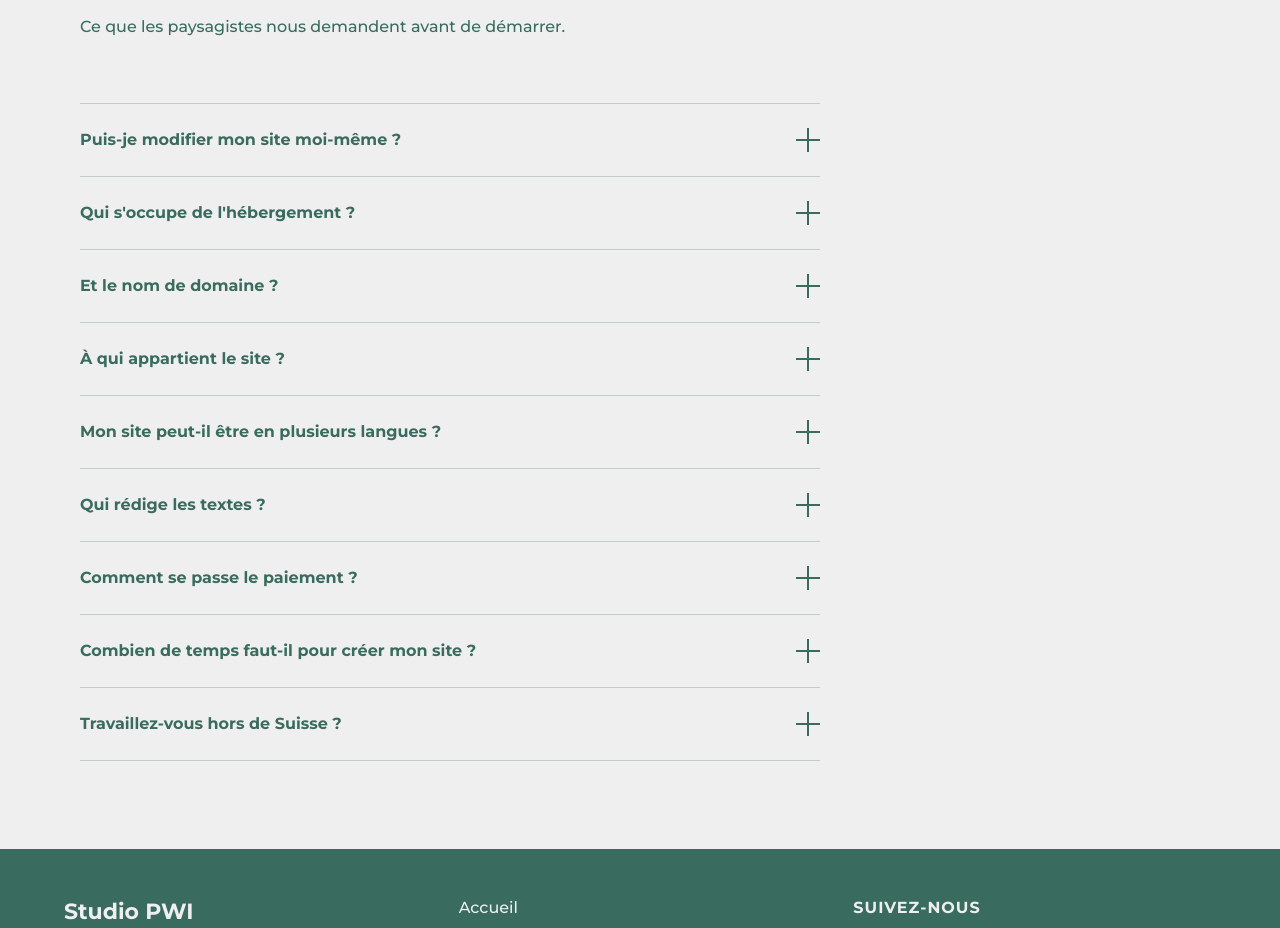
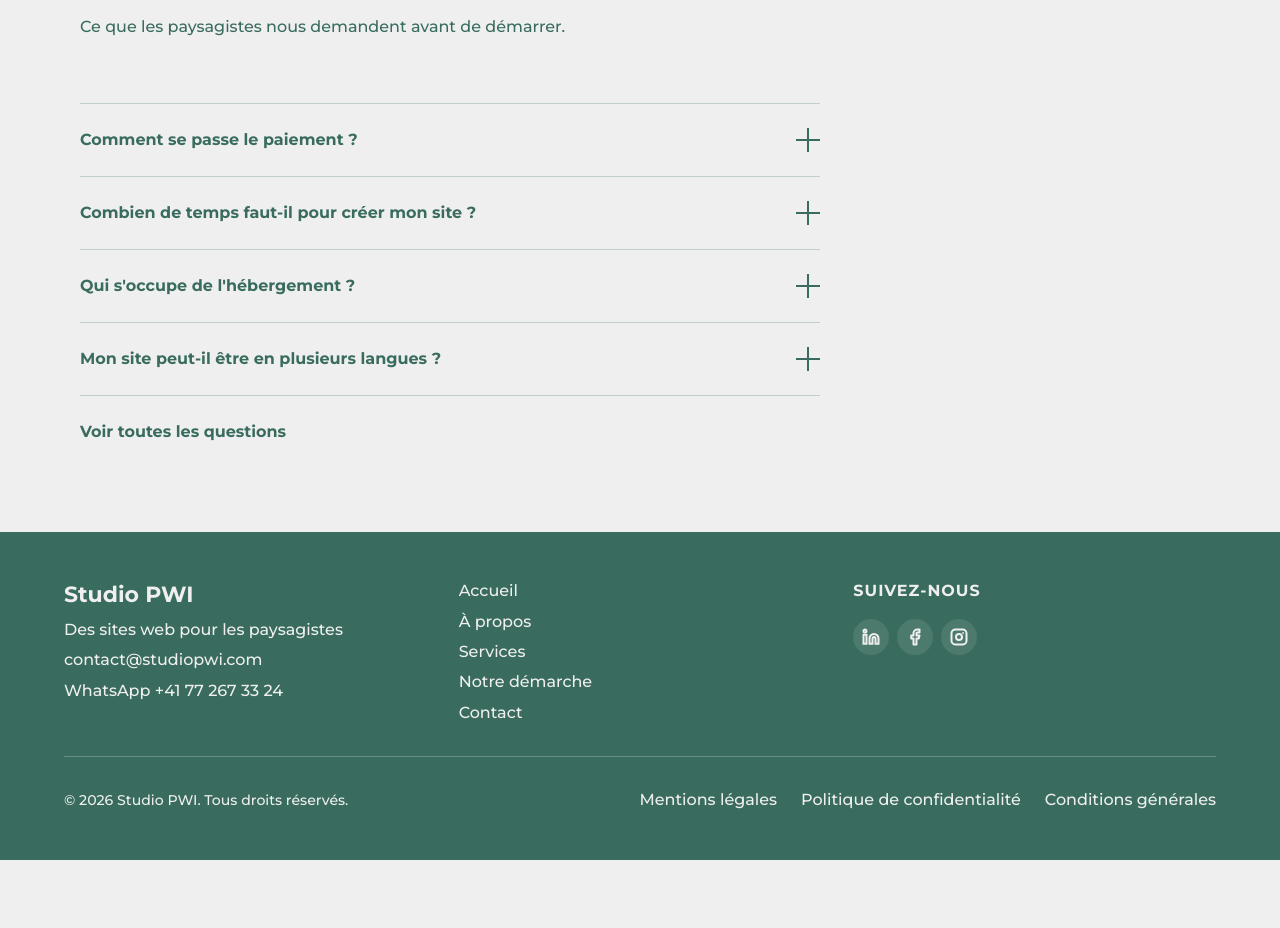
Before and after one commit to xmrgoat/studiopwi, a Next.js app: page /contact in a window 1280 px wide. Shown: the part 1920-2848 px from the top of the page. After the commit the page ends 2780 px from the top, so only its background shows below. Built offline with nearby package versions, Linux system fonts and the light colour scheme; no server answers.

Commit message:
feat(contact): keep four contact questions and link to the full FAQ

```diff
--- a/src/app/contact/page.tsx
+++ b/src/app/contact/page.tsx
@@ -6,10 +6,12 @@ import Faq from "@/components/sections/Faq";
 import { ContactPageLd } from "@/components/seo/JsonLd";
 import { site } from "@/content/site";
 
-// The homepage's contact section and FAQ as a page of their own (Figma
-// "Contact — 1440"). Same components, not copies: the form, the booking block
-// and the questions stay identical in both places. The FAQPage schema stays on
-// the homepage only, where its @id lives — one FAQPage per set of questions.
+// The homepage's contact section as a page of its own (Figma "Contact —
+// 1440"), followed by a short FAQ. Same components, not copies: the forms
+// and the booking block stay identical in both places. The FAQ shows only
+// the questions that matter before getting in touch (site.contactPage.faq)
+// and links to the full list on the homepage, so the page doesn't repeat
+// it. The FAQPage schema stays on the homepage only, where its @id lives.
 //
 // A page-level openGraph replaces the root one whole, so the card image and
 // site name are restated here rather than inherited.
@@ -41,7 +43,10 @@ export default function ContactPage() {
       <Header />
       <main id="main">
         <Contact page />
-        <Faq />
+        <Faq
+          questions={site.contactPage.faq.questions}
+          more={site.contactPage.faq.more}
+        />
       </main>
       <Footer anchorBase="/" />
     </>
```
